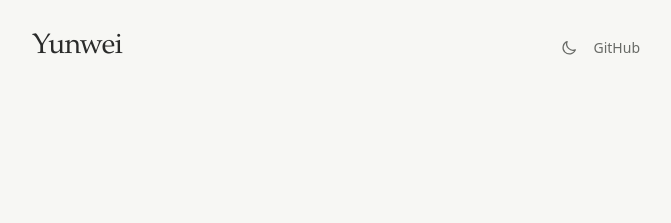
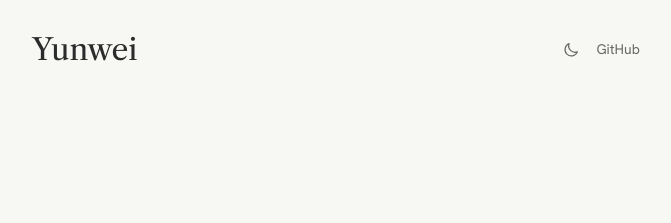
Before and after one commit to yunweiliang/yunweiliang.github.io, a Jekyll site: the page built from index.html, in a window 1280 px wide. Shown: the top 223 px of the page, without its empty margins (304-975 px from the left). Built offline with Jekyll 4.4.1, drawn with Linux system fonts in a browser that asks for light colours; some web fonts are replaced.

Commit message:
Typography: New Yorker-style fonts (Libre Caslon Text/Display, Hanken Grotesk)
Open-source stand-ins for The New Yorker's proprietary faces: Libre Caslon
Text for body (Adobe Caslon), Libre Caslon Display for the name and page
titles, Hanken Grotesk for UI text (Graphik).

Co-Authored-By: Claude Opus 5.5 <noreply@anthropic.com>
Claude-Session: https://claude.ai/code/session_01Jkt7geZrs41pJLjZ8Tf4dh

```diff
--- a/_includes/head.html
+++ b/_includes/head.html
@@ -22,6 +22,11 @@
     if (t === "light" || t === "dark") document.documentElement.setAttribute("data-theme", t);
   } catch (e) {}
 </script>
+<!-- Open-source stand-ins for The New Yorker's type: Libre Caslon (for Adobe Caslon
+     and the display heads) and Hanken Grotesk (for Graphik). -->
+<link rel="preconnect" href="https://fonts.googleapis.com">
+<link rel="preconnect" href="https://fonts.gstatic.com" crossorigin>
+<link rel="stylesheet" href="https://fonts.googleapis.com/css2?family=Hanken+Grotesk:wght@400..600&family=Libre+Caslon+Display&family=Libre+Caslon+Text:ital,wght@0,400..700;1,400..700&display=swap">
 <link rel="stylesheet" href="{{ '/assets/css/site.css' | relative_url }}">
 <link rel="icon" href="{{ '/favicon.ico' | relative_url }}" sizes="any">
 <link rel="icon" href="{{ '/favicon.svg' | relative_url }}" type="image/svg+xml">
--- a/assets/css/site.css
+++ b/assets/css/site.css
@@ -6,8 +6,9 @@
   --faint: #e3e3de;
   --accent: #557262;
   --notice-bg: #edede8;
-  --serif: "Iowan Old Style", "Palatino Linotype", Palatino, "Book Antiqua", Georgia, "Times New Roman", serif;
-  --sans: system-ui, -apple-system, "Segoe UI", Roboto, "Helvetica Neue", Arial, sans-serif;
+  --serif: "Libre Caslon Text", "Iowan Old Style", Georgia, "Times New Roman", serif;
+  --display: "Libre Caslon Display", var(--serif);
+  --sans: "Hanken Grotesk", system-ui, -apple-system, "Segoe UI", Roboto, "Helvetica Neue", Arial, sans-serif;
   --measure: 38rem;
   color-scheme: light;
 }
@@ -108,10 +109,10 @@ main {
 }
 .site-name {
   color: var(--text);
-  font-family: var(--serif);
-  font-size: 1.75rem;
-  font-weight: 500;
-  letter-spacing: -0.01em;
+  font-family: var(--display);
+  font-size: 1.875rem;
+  font-weight: 400;
+  letter-spacing: 0;
   text-decoration: none;
 }
 .site-nav {
@@ -186,9 +187,11 @@ h1, h2, h3, h4 {
 }
 
 h1 {
-  font-size: 2.5rem;
+  font-family: var(--display);
+  font-weight: 400;
+  font-size: 2.75rem;
   margin: 0 0 0.75rem;
-  letter-spacing: -0.015em;
+  letter-spacing: -0.005em;
 }
 @media (max-width: 40rem) { h1 { font-size: 2rem; } }
 
```
